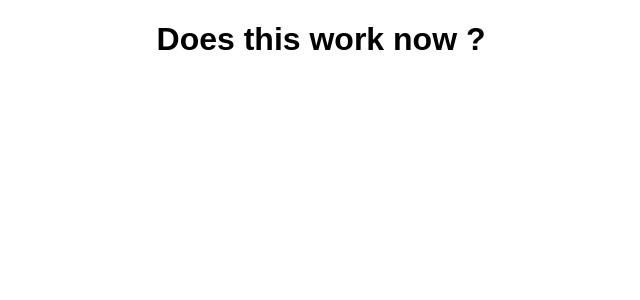
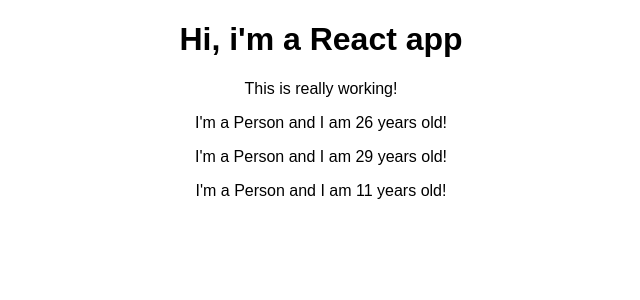
Before and after one commit to cultureweb/react-complete-guide, a React (Create React App) app: page / in a window 1280 px wide. Shown: the top 300 px of the page, without its empty margins (319-959 px from the left). Built offline with nearby package versions, Linux system fonts and the light colour scheme.

Commit message:
Premier contenu dynamique

```diff
--- a/src/App.js
+++ b/src/App.js
@@ -1,14 +1,20 @@
 import React, { Component } from 'react';
 import './App.css';
+import Person from './Person/Person';
 
 class App extends Component {
   render() {
-    // return (
-    //   <div className="App">
-    //    <h1>Hi, i'm a React app</h1>
-    //   </div>
-    // );
-    return React.createElement('div',{className: 'App'}, React.createElement('h1', null,  'Does this work now ?'));
+    return (
+      <div className="App">
+       <h1>Hi, i'm a React app</h1>
+       <p>This is really working!</p>
+       <Person />
+       <Person />
+       <Person />
+      </div>
+    );
+    /**Voilà pourquoi JSX est si important car sans JSX, on farait ceci pour avoir le même resultat */
+    // return React.createElement('div',{className: 'App'}, React.createElement('h1', null,  'Does this work now ?'));
   }
 }
 
--- /dev/null
+++ b/src/Person/Person.js
@@ -0,0 +1,8 @@
+
+import React from 'react';
+
+const person =  () => {
+    return  <p>I'm a Person and I am {Math.floor(Math.random() * 30)} years old! </p>
+};
+
+export default person;
```
